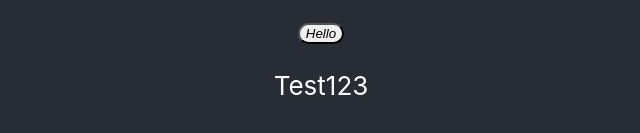
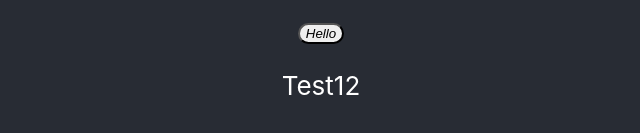
Before and after one commit to drewcgibbons/proj, a React (Create React App) app: page / in a window 1280 px wide. Shown: the part 325-458 px from the top of the page, without its empty margins (319-959 px from the left). Built offline with nearby package versions, Linux system fonts and the light colour scheme.

Commit message:
Added Routing

```diff
--- a/package.json
+++ b/package.json
@@ -13,6 +13,7 @@
     "cra-template-typescript": "1.2.0",
     "react": "^19.0.0",
     "react-dom": "^19.0.0",
+    "react-router-dom": "^7.1.5",
     "react-scripts": "5.0.1",
     "typescript": "^4.9.5",
     "web-vitals": "^2.1.4"
--- a/src/App.tsx
+++ b/src/App.tsx
@@ -3,29 +3,21 @@ import logo from './logo.svg';
 import './App.css';
 import Button from './components/Button/Button.tsx'
 import Text from './components/Text/Text.tsx'
+import {BrowserRouter, Routes, Route} from "react-router-dom"
+import Root from './pages/Root.tsx'
 
 function App() {
   return (
-    <div className="App">
-      <header className="App-header">
-        {/* <img src={logo} className="App-logo" alt="logo" /> */}
-        <Button/>
-        <Text>
-          Test123
-        </Text>
-        {/* <p>
-          Edit <code>src/App.tsx</code> and save to reload.
-        </p>
-        <a
-          className="App-link"
-          href="https://reactjs.org"
-          target="_blank"
-          rel="noopener noreferrer"
-        >
-          Learn React
-        </a> */}
-      </header>
-    </div>
+    <BrowserRouter>
+      <Routes>
+        <Route path="/" element={<Root />}>
+          {/* <Route index element={<Home />} />
+          <Route path="blogs" element={<Blogs />} />
+          <Route path="contact" element={<Contact />} />
+          <Route path="*" element={<NoPage />} /> */}
+        </Route>
+      </Routes>
+    </BrowserRouter>
   );
 }
 
--- /dev/null
+++ b/src/pages/Root.css
@@ -0,0 +1,11 @@
+.Root{
+    align-items: center;
+    background-color: #282c34;
+    min-height: 100vh;
+    display: flex;
+    flex-direction: column;
+    align-items: center;
+    justify-content: center;
+    font-size: calc(10px + 2vmin);
+    color: white;
+}
--- /dev/null
+++ b/src/pages/Root.tsx
@@ -0,0 +1,16 @@
+import React from 'react';
+import Button from '../components/Button/Button.tsx';
+import Text from '../components/Text/Text.tsx';
+import "./Root.css"
+
+function Root(){
+    return (
+        <div className='Root'>
+            <Button></Button>
+            <Text>Test12</Text>
+        </div>
+    );
+
+}
+
+export default Root;
```
Also changed, not shown: 1 other file (tests, documents, lock files or other folders).
